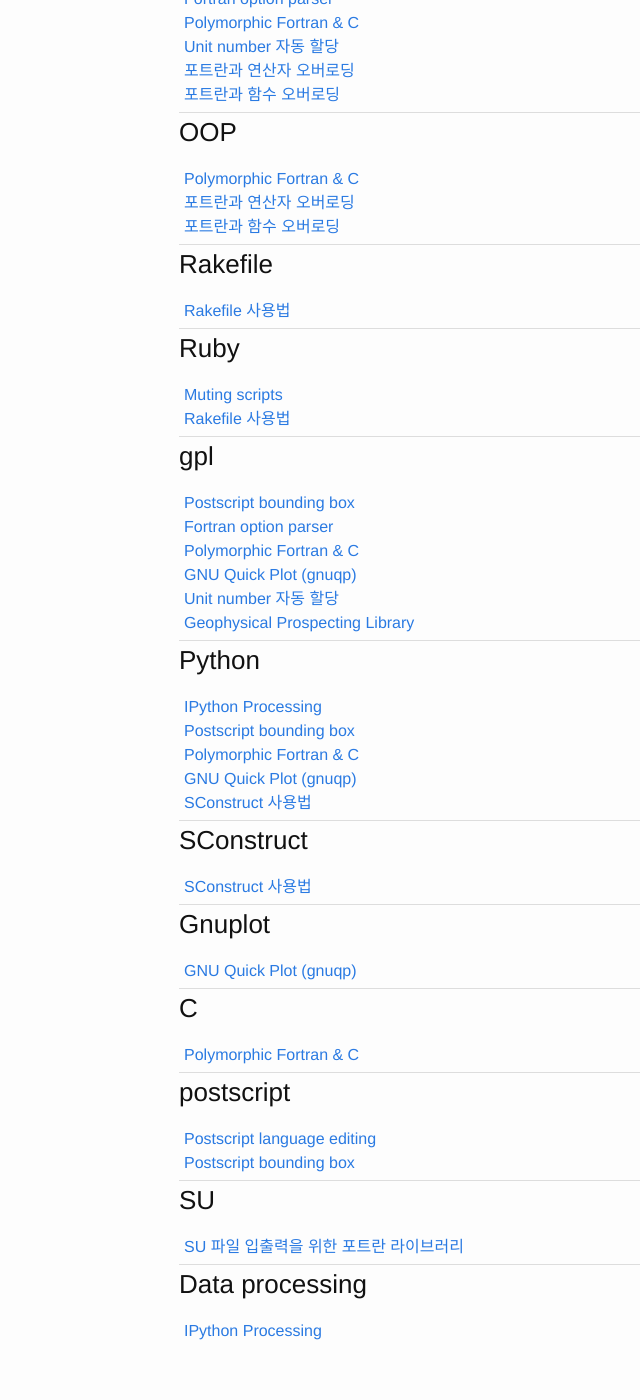
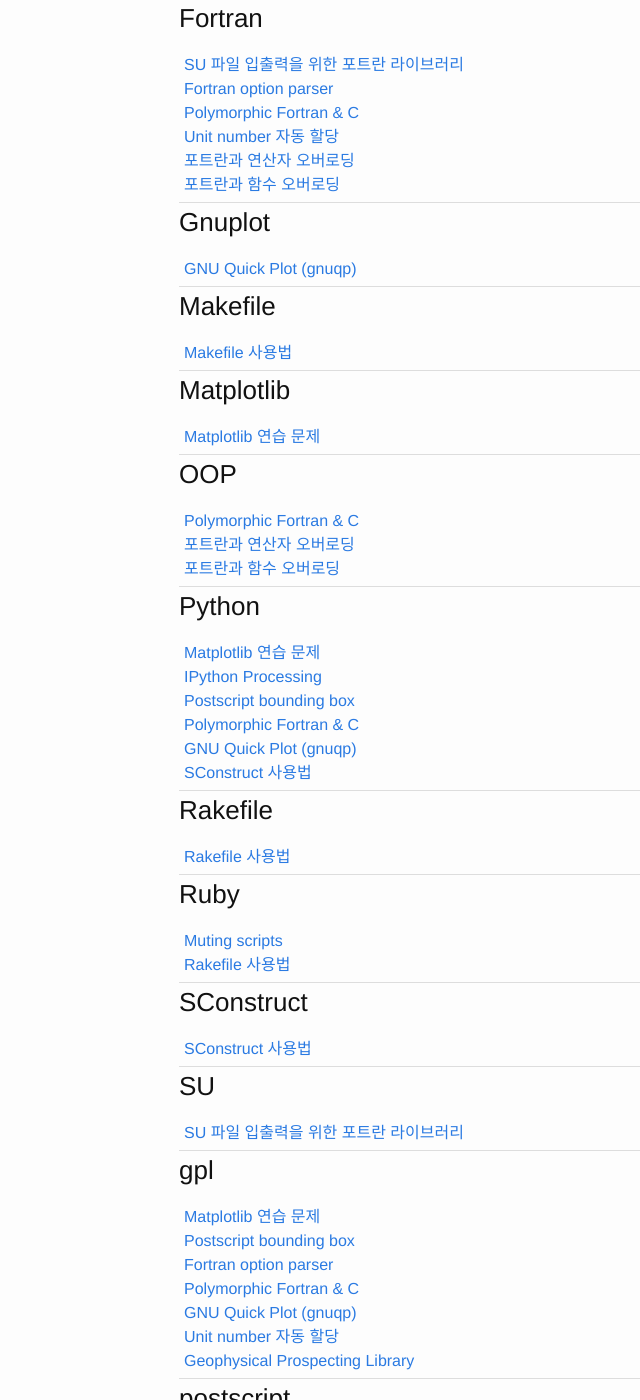
Before and after one commit to pkgpl/pkgpl.github.io, a Jekyll site: the page built from tags.html, in a window 1280 px wide and 1400 px high, scrolled down 439 px. Shown: the whole window, without its empty margins (101-741 px from the left). Built offline with Jekyll 4.4.1, drawn with Linux system fonts in a browser that asks for light colours; some of the changed lines change nothing that is shown; some of the changed text lies outside the part shown.

Commit message:
tag sort, html to markdown

```diff
--- a/_posts/2014-07-26-geophysical-prospecting-library.html
+++ /dev/null
@@ -1,22 +0,0 @@
----
-layout: post
-title: Geophysical Prospecting Library
-date: 2014-07-26 23:58:25.000000000 +09:00
-type: post
-published: true
-status: publish
-categories: []
-tags:
-- gpl
----
-<h1>GPL (Geophysical Prospecting Library)</h1>
-<p>이 라이브러리는 제가 개인적으로, 대부분 직접 작성하여 사용하는 프로그램들이나 스크립트들을 모아놓은 라이브러리입니다. 연구를 위해 실용적으로 사용하는 잡동사니들의 모음으로, 반복되는 작업들을 자동화하는데 초점을 맞추고 작성한 라이브러리입니다. 내용은 수치해석 프로그래밍을 편리하게 하기 위한 포트란 모듈과 C 함수들, 컴파일을 쉽게 하기 위한 스크립트, 파일 수정 및 부분 추출 등을 위한 프로그램들, 결과 확인 및 논문 그림 그리기를 위한 스크립트들 등이 있습니다. 주로 포트란으로 작성하였고, 그 외에 프로그래밍 연습도 할 겸 C, 파이썬, 루비 등의 언어를 사용하였습니다.</p>
-<p>라이브러리 정리 및 간단한 문서화를 위해 블로그를 통해 라이브러리의 기능을 하나 둘씩 공개하려고 합니다. 홈페이지를 방문해주신 누군가에게 도움이 되기를 바랍니다. 코드는 <a href="https://github.com/pkgpl/gpl">GitHub</a>를 통해 공개하겠습니다.</p>
-<h1>설치 방법</h1>
-<h2>설치 전에</h2>
-<p>gpl을 제대로 사용하기 위해서는 Fortran 및 C 컴파일러가 필요하고, Python (2.7)과 Ruby (1.9) 인터프리터가 필요합니다. 모든 gpl 기능을 원활히 사용하기 위해서는 탄성파 자료처리 패키지인 <a href="http://www.cwp.mines.edu/cwpcodes/">Seismic Un*x</a>와 <a href="http://www.ahay.org">Madagascar</a>, Python의 <a href="http://www.numpy.org">Numpy</a> 및 <a href="http://matplotlib.org">Matplotlib</a> 라이브러리, <a href="http://www.scons.org">SConstruct</a> 그리고 <a href="http://www.gnuplot.info">Gnuplot</a>과 <a href="http://www.imagemagick.org">ImageMagick</a>이 필요합니다.</p>
-<h2>설치</h2>
-<p>1. <a href="https://github.com/pkgpl/gpl">GitHub</a>에서 파일을 받습니다.<br />
-2. <code>path_to_gpl/gpl/compiler.py</code>에서 Fortran과 C compiler 관련 설정을 해줍니다.<br />
-3. <code>make install</code>을 실행합니다.<br />
-4. <code>~/.bash_profile</code> (Mac에서는 <code>~/.profile</code>)에 <code>path_to_gpl/etc/env.sh</code>의 내용을 추가해줍니다.</p>
--- /dev/null
+++ b/_posts/2014-07-26-geophysical-prospecting-library.md
@@ -0,0 +1,25 @@
+---
+layout: post
+title: Geophysical Prospecting Library
+date: 2014-07-26 23:58:25.000000000 +09:00
+type: post
+published: true
+status: publish
+categories: []
+tags:
+- gpl
+---
+## GPL (Geophysical Prospecting Library)
+이 라이브러리는 제가 개인적으로, 대부분 직접 작성하여 사용하는 프로그램들이나 스크립트들을 모아놓은 라이브러리입니다. 연구를 위해 실용적으로 사용하는 잡동사니들의 모음으로, 반복되는 작업들을 자동화하는데 초점을 맞추고 작성한 라이브러리입니다. 내용은 수치해석 프로그래밍을 편리하게 하기 위한 포트란 모듈과 C 함수들, 컴파일을 쉽게 하기 위한 스크립트, 파일 수정 및 부분 추출 등을 위한 프로그램들, 결과 확인 및 논문 그림 그리기를 위한 스크립트들 등이 있습니다. 주로 포트란으로 작성하였고, 그 외에 프로그래밍 연습도 할 겸 C, 파이썬, 루비 등의 언어를 사용하였습니다.
+라이브러리 정리 및 간단한 문서화를 위해 블로그를 통해 라이브러리의 기능을 하나 둘씩 공개하려고 합니다. 홈페이지를 방문해주신 누군가에게 도움이 되기를 바랍니다. 코드는 <a href="https://github.com/pkgpl/gpl">GitHub</a>를 통해 공개하겠습니다.
+
+## 설치 방법
+
+### 설치 전에
+gpl을 제대로 사용하기 위해서는 Fortran 및 C 컴파일러가 필요하고, Python (2.7)과 Ruby (1.9) 인터프리터가 필요합니다. 모든 gpl 기능을 원활히 사용하기 위해서는 탄성파 자료처리 패키지인 <a href="http://www.cwp.mines.edu/cwpcodes/">Seismic Un*x</a>와 <a href="http://www.ahay.org">Madagascar</a>, Python의 <a href="http://www.numpy.org">Numpy</a> 및 <a href="http://matplotlib.org">Matplotlib</a> 라이브러리, <a href="http://www.scons.org">SConstruct</a> 그리고 <a href="http://www.gnuplot.info">Gnuplot</a>과 <a href="http://www.imagemagick.org">ImageMagick</a>이 필요합니다.
+
+### 설치
+1. <a href="https://github.com/pkgpl/gpl">GitHub</a>에서 파일을 받습니다.<br />
+2. <code>path_to_gpl/gpl/compiler.py</code>에서 Fortran과 C compiler 관련 설정을 해줍니다.<br />
+3. <code>make install</code>을 실행합니다.<br />
+4. <code>~/.bash_profile</code> (Mac에서는 <code>~/.profile</code>)에 <code>path_to_gpl/etc/env.sh</code>의 내용을 추가해줍니다.
--- /dev/null
+++ b/_posts/2016-10-03-ex_matplotlib.md
@@ -0,0 +1,246 @@
+---
+title: Matplotlib 연습 문제
+author: Wansoo Ha
+tags:
+- gpl
+- Python
+- Matplotlib
+---
+
+{% highlight python %}
+%matplotlib inline
+import numpy as np
+import matplotlib.pyplot as plt
+{% endhighlight %}
+
+# 연습 문제 1: Principal Stress
+
+다음 주응력을 계산하고 $\theta$에 따라 그리세요. ($\theta$는 -90도에서 90도까지 1도 간격으로)
+
+법선응력:
+
+$$\sigma_{nn}=\frac{\sigma_{xx}+\sigma_{yy}}{2}+\frac{\sigma_{xx}-\sigma_{yy}}{2
+}\cos 2\theta + \tau_{xy}\sin 2\theta \qquad(1)$$
+
+전단응력:
+
+$$\tau_{ns}=-\frac{\sigma_{xx}-\sigma_{yy}}{2}\sin 2\theta + \tau_{xy}\cos
+2\theta \qquad(2)$$
+
+단, $\sigma_{xx}=-5$ MPa, $\sigma_{yy}=-8$ MPa, $\tau_{xy}=-3$ MPa
+
+
+{% highlight python %}
+def sigma_nn(xx,yy,xy,theta): # equation 1
+    return (xx+yy)/2.+(xx-yy)/2.*np.cos(2.*theta)+xy*np.sin(2.*theta)
+def tau_ns(xx,yy,xy,theta): # equation 2
+    return -(xx-yy)/2.*np.sin(2.*theta)+xy*np.cos(2.*theta)
+
+deg=np.arange(-90,91,1)
+theta=np.radians(deg)
+
+sigma_xx=-5.
+sigma_yy=-8.
+tau_xy=-3.
+snn=sigma_nn(sigma_xx,sigma_yy,tau_xy,theta)
+tns=tau_ns(sigma_xx,sigma_yy,tau_xy,theta)
+
+plt.figure(figsize=[12,8])
+plt.plot(deg,snn,label=r"$\sigma_{nn}$")
+plt.plot(deg,tns,label=r"$\tau_{ns}$")
+plt.grid()
+plt.xlim([-90.,90.])
+plt.legend(loc='upper center')
+plt.xlabel("Degree")
+plt.ylabel("Principal stress (MPa)")
+{% endhighlight %}
+
+
+
+
+    <matplotlib.text.Text at 0x116bfb850>
+
+
+
+
+![png]({{ site.baseurl }}/images/2016-10-03-ex_matplotlib_3_1.png)
+
+
+# 연습 문제 2: Fourier Series 1
+다음 식에서 Cosine 항을 3개, 10개, 100개 더해서 그래프로 함께 그리세요. (x는 -2부터 2까지 0.01 간격으로 변화하게
+만드세요)
+
+$$f\left(x\right)=\frac{1}{2}+\frac{2}{\pi}\left(\cos\frac{\pi}{2}x-\frac{1}{3}\
+cos\frac{3\pi}{2}x+\frac{1}{5}\cos\frac{5\pi}{2}x-\cdots\right)$$
+
+
+{% highlight python %}
+def fc(x,n):
+    s=np.zeros_like(x)
+    sgn=-1
+    for i in range(n):
+        sgn=-sgn
+        odd=2*i+1.
+        s+=sgn/odd*np.cos(odd*np.pi/2.*x)
+    return s*2./np.pi+0.5
+
+x=np.arange(-2.,2.01,0.01)
+
+plt.figure(figsize=[12,8])
+plt.plot(x,fc(x,3),label="3 terms")
+plt.plot(x,fc(x,10),label="10 terms")
+plt.plot(x,fc(x,100),label="100 terms")
+plt.grid()
+plt.xlim([-2.,2.])
+plt.legend(loc="best")
+plt.xlabel("x")
+plt.ylabel("Amplitude")
+{% endhighlight %}
+
+
+
+
+    <matplotlib.text.Text at 0x116bbe2d0>
+
+
+
+
+![png]({{ site.baseurl }}/images/2016-10-03-ex_matplotlib_5_1.png)
+
+
+# 연습 문제 3: Fourier Series 2
+다음 식에서 Sine 항을 3개, 10개, 100개 더해서 그래프로 함께 그리세요. (x는 -10부터 10까지 0.1 간격으로 변화하게
+만드세요)
+
+$$f\left(x\right)=\pi+2\left(\sin x-\frac{1}{2}\sin 2x+\frac{1}{3}\sin
+3x-\cdots\right)$$
+
+
+{% highlight python %}
+def fs(x,n):
+    s=np.zeros_like(x)
+    sgn=-1
+    for i in range(n):
+        sgn=-sgn
+        j=i+1.
+        s+=sgn/j*np.sin(j*x)
+    return s*2.+np.pi
+
+x=np.arange(-10.,10.1,0.1)
+
+plt.figure(figsize=[12,8])
+plt.plot(x,fs(x,3),label="3 terms")
+plt.plot(x,fs(x,10),label="10 terms")
+plt.plot(x,fs(x,100),label="100 terms")
+plt.grid()
+plt.xlim([-10.,10.])
+plt.legend(loc="best")
+plt.xlabel("x")
+plt.ylabel("Amplitude")
+{% endhighlight %}
+
+
+
+
+    <matplotlib.text.Text at 0x1169c8310>
+
+
+
+
+![png]({{ site.baseurl }}/images/2016-10-03-ex_matplotlib_7_1.png)
+
+
+# 연습 문제 4: 중력 이상
+다음의 구에 의한 수직 방향 중력 이상을 계산하고 그리세요. (x는 -1000부터 1000까지 10간격으로 변화)
+
+$$ g_z = \frac{G4\pi R^3 \rho_c}{3} \frac{z}{\left(x^2+z^2\right)^{3/2}} $$
+
+- 중력상수: $G=6.6732 \times 10^{-8} dyne\cdot cm^2/g^2$, ($dyne=g\cdot cm/s^2$)
+- 구의 반지름: R=200 m
+- 구의 깊이: 500 m, 1000 m (두 경우를 함께 그리세요)
+- 밀도차: $\rho_c=0.4 g/cm^3$
+
+
+{% highlight python %}
+def gz(R,rho_c,x,z):
+    G=6.6732e-8
+    return G*4.*np.pi*R**3*rho_c/3.*z/(x**2+z**2)**1.5
+
+R=200.
+rho_c=0.4
+x=np.arange(-1000,1001,10)
+
+plt.figure(figsize=[12,8])
+for z in [500,1000]:
+    plt.plot(x,gz(R,rho_c,x,z),label="%s"%z)
+plt.grid()
+plt.legend()
+plt.xlabel("Distance (m)")
+plt.ylabel("Gravity anomaly")
+{% endhighlight %}
+
+
+
+
+    <matplotlib.text.Text at 0x115026d10>
+
+
+
+
+![png]({{ site.baseurl }}/images/2016-10-03-ex_matplotlib_9_1.png)
+
+
+# 연습 문제 5: Traveltime
+
+수평 2층 구조에서 직접파, 반사파, 선두파의 주시 곡선을 함께 그리세요. (x는 0부터 10000 m까지 10 m 간격으로 변화)
+
+$$ t_{direct}\left(x\right) = \frac{x}{v_1} $$
+
+$$ t_{reflection}\left(x\right) = \frac{1}{v_1}\sqrt{x^2 + \left(2z\right)^2} $$
+
+$$ t_{headwave}\left(x\right) = \frac{x}{v_2}+\frac{2z \cos\theta_c}{v_1} $$
+
+단, $\theta_c = \sin^{-1}\left(\frac{v_1}{v_2}\right)$
+
+- 선두파는 임계거리 이상에서만 존재 (임계거리: $x_c = 2z \tan \theta_c$)
+- 반사경계면의 깊이 $z=2000$ m
+- 상부층 속도 $v_1 = 2000$ m/s
+- 하부층 속도 $v_2 = 4000$ m/s
+
+
+{% highlight python %}
+def t_direct(x,v1):
+    return x/v1
+
+def t_reflection(x,z,v1):
+    return np.sqrt(x**2+(2.*z)**2)/v1
+
+def t_headwave(x,z,v1,v2):
+    theta_c=np.arcsin(v1/v2)
+    return x/v2+2.*z*np.cos(theta_c)/v1
+
+z=2000.
+v1=2000.
+v2=4000.
+theta_c=np.arcsin(v1/v2)
+xc=2.*z*np.tan(theta_c)
+x=np.arange(0,10001,10.)
+
+plt.figure(figsize=[12,8])
+plt.plot(x,t_direct(x,v1),label="Direct")
+plt.plot(x,t_reflection(x,z,v1),label="Reflection")
+xh=x[x>xc]
+plt.plot(xh,t_headwave(xh,z,v1,v2),label="Headwave")
+plt.grid()
+plt.legend(loc="best")
+{% endhighlight %}
+
+
+
+
+    <matplotlib.legend.Legend at 0x1175c9610>
+
+
+
+
+![png]({{ site.baseurl }}/images/2016-10-03-ex_matplotlib_11_1.png)
--- a/tags.html
+++ b/tags.html
@@ -5,7 +5,8 @@
 nav-order: 20
 ---
 <ul class="tag-cloud">
-	{% for tag in site.tags %}
+	{% assign tags = site.tags | sort %}
+	{% for tag in tags %}
 		<li style="font-size: {{ tag | last | size | times: 100 | divided_by: site.tags.size | plus: 70  }}%">
 			<a href="#{{ tag | first | slugize }}">
 				{{ tag | first }}
@@ -15,7 +16,7 @@
 </ul>
 
 <div id="archives">
-	{% for tag in site.tags %}
+	{% for tag in tags %}
 		<div class="archive-group">
 			{% capture tag_name %}{{ tag | first }}{% endcapture %}
 			<a name="{{ tag_name | slugize }}"></a>
@@ -28,3 +29,29 @@
 		</div>
 	{% endfor %}
 </div>
+
+<!--
+<div id="case_insensitive">
+{% capture tags %}{% for tag in site.tags %}{{tag[0]}}{{','}}{% endfor %}{% endcapture %}
+{% assign sortedtags = tags | downcase | split:"," | sort %}
+{% for tag in sortedtags %}
+	{% for t in site.tags %}
+	{% capture tdown %}{{ t | downcase }}{% endcapture %}
+	{% if tdown == tag %}
+	<a name="{{ t }}">{{ t }}</a>
+	{% endif %}
+	{% endfor %}
+	<b><a name="{{ tag | downcase }}"> </a>{{ tag }}</b>
+<ul>
+	{% for post in site.posts %}
+	{% for t in post.tags %}
+	{% capture tdown %}{{ t | downcase }}{% endcapture %}
+	{% if tdown == tag %}
+	<li><a href="{{ post.url }}">{{ post.title }}</a></li>
+	{% endif %}
+	{% endfor %}
+	{% endfor %}
+</ul>
+{% endfor %}
+</div>
+-->
```
Also changed, not shown: _posts/2015-03-12-su-io-fortran.md (renamed from _posts/2015-03-12-su-io-fortran.html, +3 -0 lines), _posts/2015-09-15-ipython-processing.md (renamed from _posts/2015-09-15-ipython-processing.html, +3 -0 lines), _posts/2015-09-15-muting-scripts.md (renamed from _posts/2015-09-15-muting-scripts.html, +3 -0 lines), _posts/2014-07-12-welcome.md (renamed from _posts/2014-07-12-welcome.html), 1 other file.
